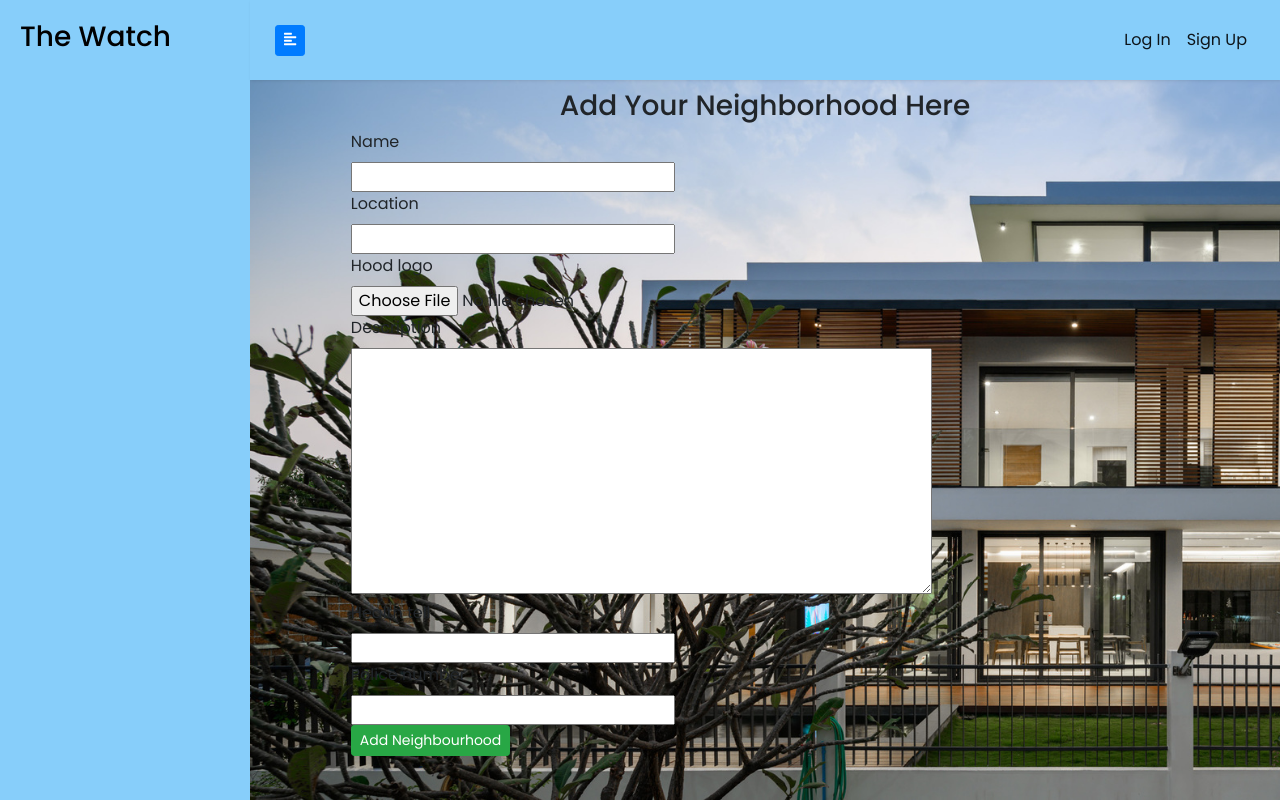
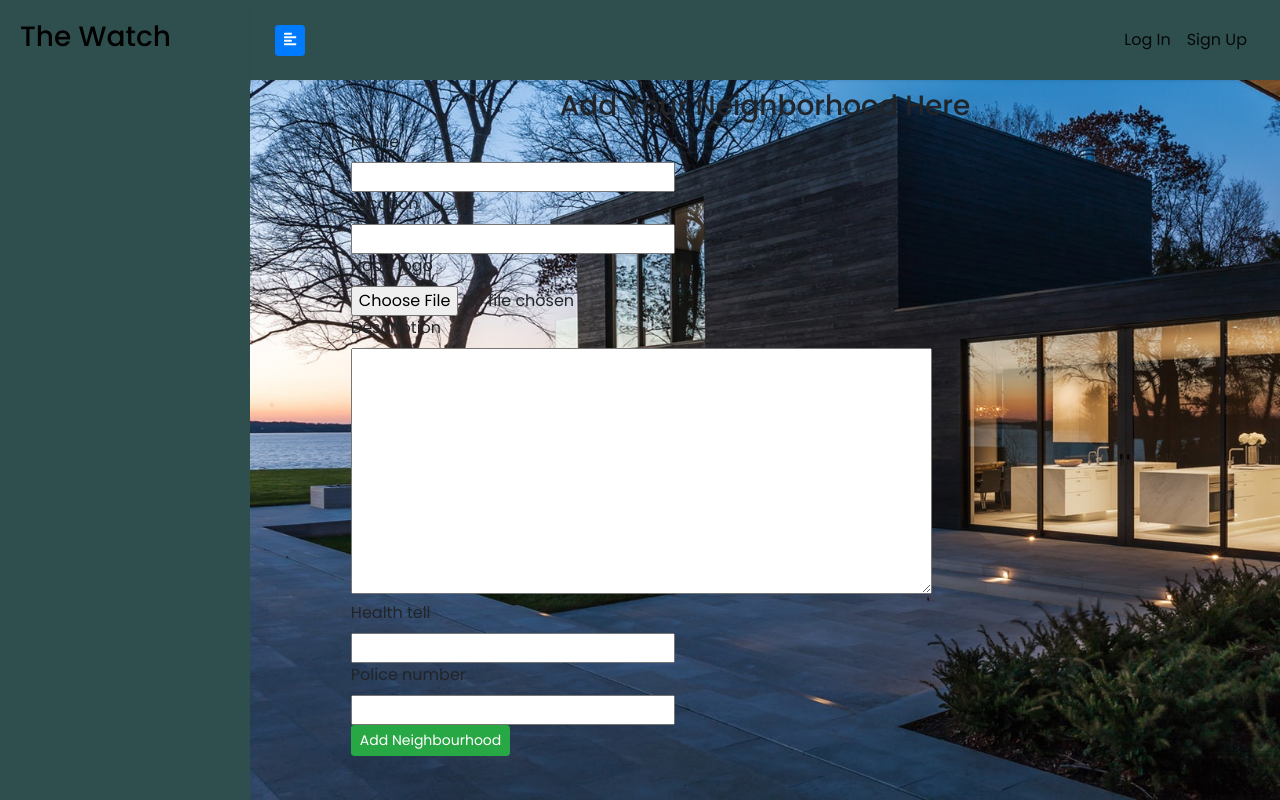
Before and after one commit to Eddychase/the-watch, a Django app: page /new-hood/ in a window 1280 px wide. Run offline with Django 3.2, Linux system fonts and the light colour scheme; some libraries are stand-ins or nearby versions.

Commit message:
background

```diff
--- a/hangout/static/css/styles.css
+++ b/hangout/static/css/styles.css
@@ -42,7 +42,7 @@ a:focus {
 
 .navbar {
   padding: 20px 10px;
-  background-color: lightskyblue;
+  background-color: darkslategrey;
   border: none;
   border-radius: 0;
   margin-bottom: 40px;
@@ -79,7 +79,7 @@ span {
   min-width: 250px;
   max-width: 250px;
   padding-right: 10px;
-  background: lightskyblue;
+  background: darkslategray;
   color: black;
   position: -webkit-sticky;
   position: sticky;
```
Also changed, not shown: hangout/static/images/b.jpg.
